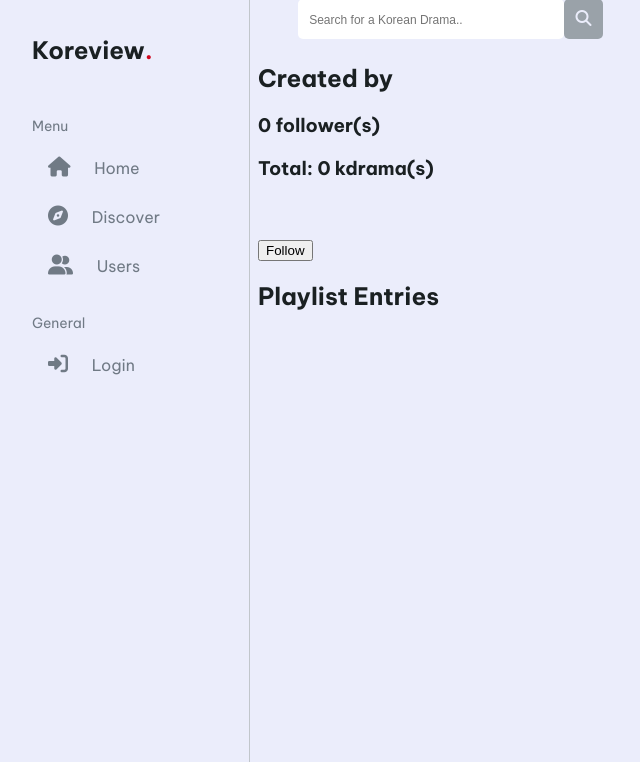
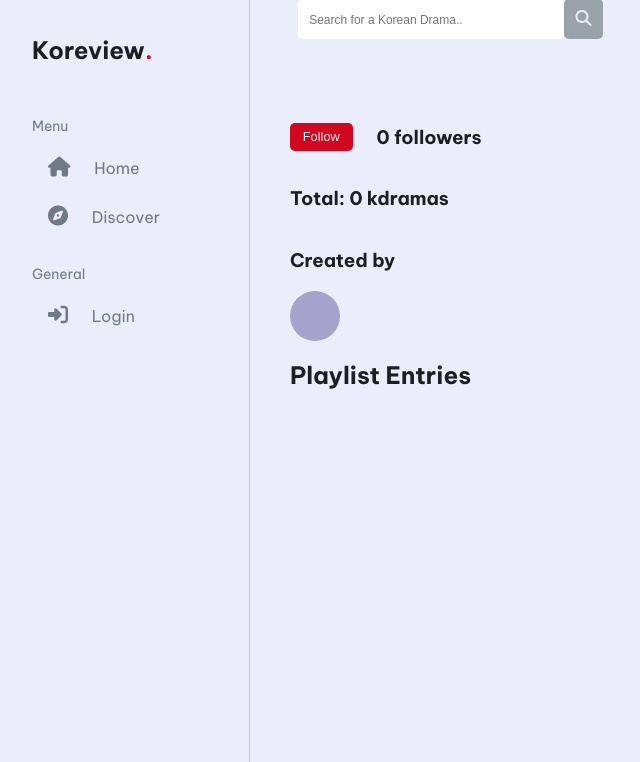
Before and after one commit to grandeD/kdrama-review-app, a Flask app: page /playlist/1 in a window 1280 px wide. Shown: the part 17-779 px from the top of the page, without its empty margins (0-640 px from the left). Run offline with Flask 2, Linux system fonts and the light colour scheme; data that the repository does not hold is empty; some libraries are stand-ins or nearby versions.

Commit message:
Styled playlist page

```diff
--- a/crud.py
+++ b/crud.py
@@ -195,7 +195,7 @@
 def get_top_followed_playlists():
     ''' Get the top 10 playlists that users follow '''
     pls = Playlist.query.order_by(Playlist.followers.desc()).all()
-    if (len(pls) > 10): return pls[:11]
+    if (len(pls) > 10): return pls[:10]
     return pls
 
 def create_like_review(user_id, review_id):
@@ -236,7 +236,7 @@
 def get_top_reviews():
     ''' Get the top 5 reviews that users like '''
     revs = Review.query.order_by(Review.likes.desc()).all()
-    if (len(revs) > 5): return revs[:6]
+    if (len(revs) > 5): return revs[:5]
     return revs
 
 
--- a/playlistAPI.py
+++ b/playlistAPI.py
@@ -37,6 +37,7 @@
             'followers': playlist.followers,
             'amount': count,
             'user_id': playlist.user.user_id,
+            'image_path': playlist.user.image_path,
             'username': playlist.user.username}
 
     # session user matches playlist user, then edit is True
--- a/static/css/form.css
+++ b/static/css/form.css
@@ -31,8 +31,7 @@
 
 .form input {
     font-size: 17px;
-    padding-inline: 1em;
-    padding-block: 0.5em;
+    padding: 0.5em 1em;
     color: var(--darker);
     border: 1px solid var(--grey-100);
     border-radius: 5px;
--- a/static/css/modal.css
+++ b/static/css/modal.css
@@ -29,6 +29,16 @@
 
     gap: 2em;
   }
+
+.modal-main input {
+    font-size: 17px;
+    padding: 0.5em 1em;
+    color: var(--darker);
+    border: 1px solid var(--grey-100);
+    border-radius: 5px;
+    background-color: white;
+    margin-bottom: 1em;
+}
 
 
   .modal-button {
@@ -67,11 +77,11 @@
     font-size: 20px;
   }
 
-  .dark {
+  .dark-bg {
     background-color: var(--dark);
   }
 
-  .dark button {
+  .dark-bg button {
     background: none;
     color: var(--light);
   }
--- a/static/css/playlists.css
+++ b/static/css/playlists.css
@@ -21,3 +21,31 @@
     flex-wrap: wrap;
     gap: 1em;
 }
+
+#text-review {
+    padding: 1em;
+    height: 6em;
+    font-size: 1em;
+
+    color: var(--dark);
+    font-family: 'Be Vietnam Pro', sans-serif;
+
+    border: 1px solid var(--grey-100);
+    border-radius: 5px;
+}
+
+.edit-btn {
+    align-self: center;
+    border: none;
+    border-radius: 5px;
+    padding: 0.5em 1em;
+
+    font-size: 0.8em;
+    font-weight: 200;
+    background-color: var(--accent);
+    color: var(--lighter);
+}
+
+.done {
+    background-color: var(--accent-lt);
+}
--- a/static/js/playlist.jsx
+++ b/static/js/playlist.jsx
@@ -5,9 +5,13 @@
     return(
     <div className='card'>
         <a href={`/kdrama/${props.kdrama_id}`}>
-        <img style={{height: '200px'}} src={props.poster_path} alt='Kdrama Poster' />
+        <div className='kdrama-img'>
+            <img style={{width: '100%'}}
+        src={props.poster_path}
+        alt='Kdrama Poster' />
+        </div>
+        <p>{props.title}</p>
         </a>
-        <p>{props.title}</p>
     </div>
     );
 }
@@ -164,7 +168,7 @@
 
         let poster_path = '/static/img/placeholder-image.png';
         // handles default poster if drama does not have image
-        if (entry.poster_path !== null)
+        if (entry.poster_path !== null && entry.poster_path !== '')
             poster_path = `https://image.tmdb.org/t/p/original/${entry.poster_path}`;
         pleCards.push(
             <div key={entry.kdrama_id}>
@@ -180,49 +184,72 @@
         )
     }
     return(
-        <React.Fragment>
-            <h1>{playlistInfo.title}</h1>
-            {playlistInfo.content !== '' && <p>Description: {playlistInfo.content}</p>}
-            {!edit && <h2>Created by <a href={`/profile/${playlistInfo.user_id}`}>{playlistInfo.username}</a></h2>}
-            <h3>{playlistInfo.followers} follower(s)</h3>
-            <h3>Total: {playlistInfo.amount} kdrama(s)</h3>
+        <div style={{padding: '0 2em 4em', display: "flex", flexDirection:'column'}}>
+            <div className='flex-gap'>
+                <h1>{playlistInfo.title}</h1>
+                {!modal && edit &&
+                <button onClick={() => setModal(true)}
+                        className='edit-btn'>Edit Info</button>}
+            </div>
 
-            { modal ?
+            <div className='flex-gap'>
+
+                {!edit && !follow.show && <button onClick={followPlaylist}
+                                                    className='edit-btn'>Follow</button>}
+
+                {!edit && follow.show && <button onClick={unfollowPlaylist}
+                                                className='edit-btn'>Following</button>}
+
+                <h3>{playlistInfo.followers} {playlistInfo.followers === 1 ? ' follower' : ' followers'}</h3>
+
+            </div>
+
+            <h3>Total: {playlistInfo.amount} {playlistInfo.amount === 1 ? ' kdrama' : ' kdramas'}</h3>
+
+            {playlistInfo.content !== '' && <p><strong>Description:</strong> {playlistInfo.content}</p>}
+
+            {!edit && <div>
+                <h3>Created by </h3>
+                <a className='flex-gap-1em' href={`/profile/${playlistInfo.user_id}`}>
+                    <div  className='avatar sm' >
+                        <img id='avatar-img' src={playlistInfo.image_path}/> </div>
+                    <p className='dark'>{playlistInfo.username}</p>
+                </a>
+            </div>}
+
+
+
+            { modal &&
             <div className='modal'>
                 <section className='modal-main'>
-
+                <div className='modal-close'>
+                <button onClick={closeModal}><i className="fas fa-times"></i></button>
+                </div>
                 <form onSubmit={updatePlaylistInfo} id='pl-info-form'>
-
-                    <button onClick={closeModal}><i className="fas fa-times"></i></button>
                     <label>Playlist Title:</label>
                     <input type='text' value={updateInfo.title} name='title' onChange={handleInputChange}/>
 
                     <label htmlFor='text-review'>Enter a description (optional): </label>
                     <textarea id='text-review' name='content' value={updateInfo.content} onChange={handleInputChange}> </textarea>
 
-                    <button type="submit">Update</button>
+                    <button type="submit"   className='edit-btn'
+                                            style={{alignSelf: 'flex-end'}}>Update</button>
                 </form>
                 </section>
-            </div>
-            :
-            <div>
-                {edit &&
-                <button onClick={() => setModal(true)}>Edit Info</button>}
+            </div> }
+
+            <div className='flex-gap'>
+                <h2>Playlist Entries</h2>
+                {!showDelete && edit && <button onClick={() => setDelete(true)}
+                                                className='edit-btn'>Edit</button>}
+                {showDelete && <button onClick={() => setDelete(false)}
+                                                className='edit-btn done'>Done</button>}
             </div>
 
-            }
-            <br></br><br></br>
-            {!showDelete && edit && <button onClick={() => setDelete(true)}>Edit Entries</button>}
-            {showDelete && <button onClick={() => setDelete(false)}>Done</button>}
-
-            {!edit && !follow.show && <button onClick={followPlaylist}>Follow</button>}
-
-            {!edit && follow.show && <button onClick={unfollowPlaylist}>Following</button>}
-
-            <h2>Playlist Entries</h2>
-
-            {pleCards}
-        </React.Fragment>
+            <div className='flex-gap' style={{margin: '1em 0 2em'}}>
+                {pleCards}
+            </div>
+        </div>
     )
 
 };
--- a/static/js/trailerModal.jsx
+++ b/static/js/trailerModal.jsx
@@ -21,7 +21,7 @@
     <div>
         { modal &&
         <div className='modal'>
-            <section className='modal-main dark'>
+            <section className='modal-main dark-bg'>
                 <div className='modal-close'>
                 <button onClick={() => setModal(false)}><i className="fas fa-times"></i></button>
                 </div>
--- a/templates/base.html
+++ b/templates/base.html
@@ -58,14 +58,14 @@
                 <i class="fas fa-home nav-icon"></i> <span class='nav-title'> Home</span></a>
             <a href="/discover" {% if active_page == 'discover' %} class="active"{% endif%}>
                 <i class="fas fa-compass nav-icon"></i> <span class='nav-title'> Discover</span></a>
-            <a href="/users" {% if active_page == 'users' %} class="active"{% endif%}>
-                <i class="fas fa-user-friends nav-icon"></i> <span class='nav-title'> Users</span></a>
+
         </div>
 
         <div class='nav-section'>
             <span class='sm-title'>General</span>
             {% if session.get('user_id')%}
-
+            <a href="/users" {% if active_page == 'users' %} class="active"{% endif%}>
+                <i class="fas fa-user-friends nav-icon"></i> <span class='nav-title'> Users</span></a>
             <a href="/account" {% if active_page == 'account' %} class="active"{% endif%}>
                 <i class="fas fa-user-circle nav-icon"></i> <span class='nav-title'> Account</span></a>
             <a href="/logout" ><i class="fas fa-sign-out-alt nav-icon"></i> <span class='nav-title'> Logout</span></a>
--- a/templates/playlist.html
+++ b/templates/playlist.html
@@ -4,6 +4,7 @@
 
 {% block css %}
 <link href="/static/css/playlists.css" rel="stylesheet">
+<link href="/static/css/modal.css" rel="stylesheet">
 <link href="/static/css/kdrama.css" rel="stylesheet">
 {% endblock %}
 
--- a/templates/results.html
+++ b/templates/results.html
@@ -7,7 +7,7 @@
 {% set active_page = 'discover' -%}
 
 <div>
-   <h1>Search Results for '{{search_query}}'' </h1>
+   <h1>Search Results for '{{search_query}}' </h1>
    {% for kdrama in kdrama_results %}
 
    <div className='card'>
```
